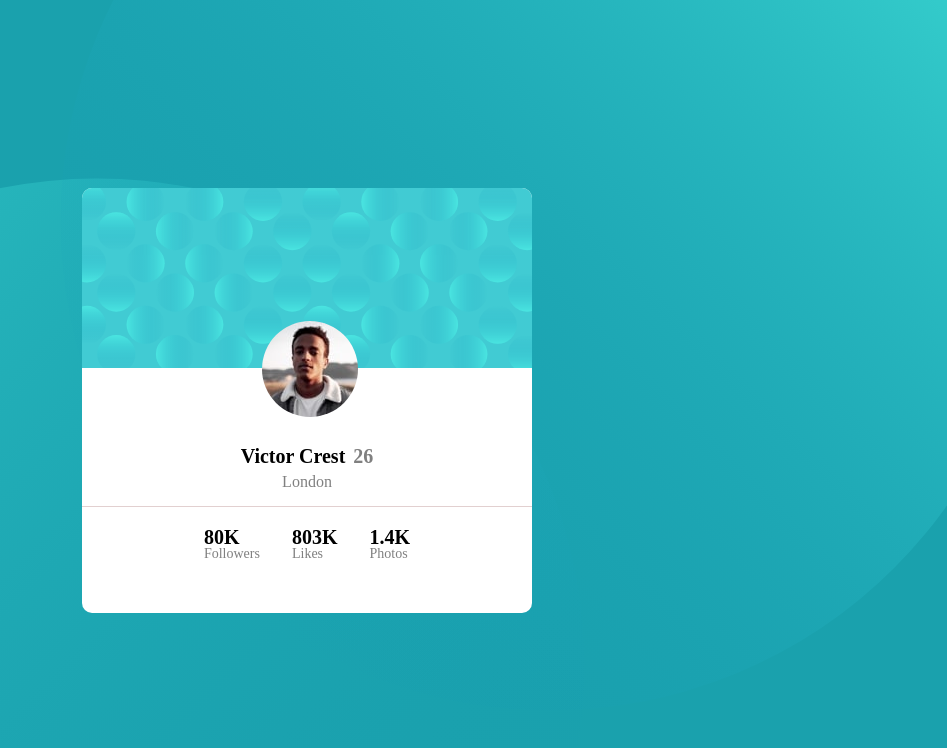
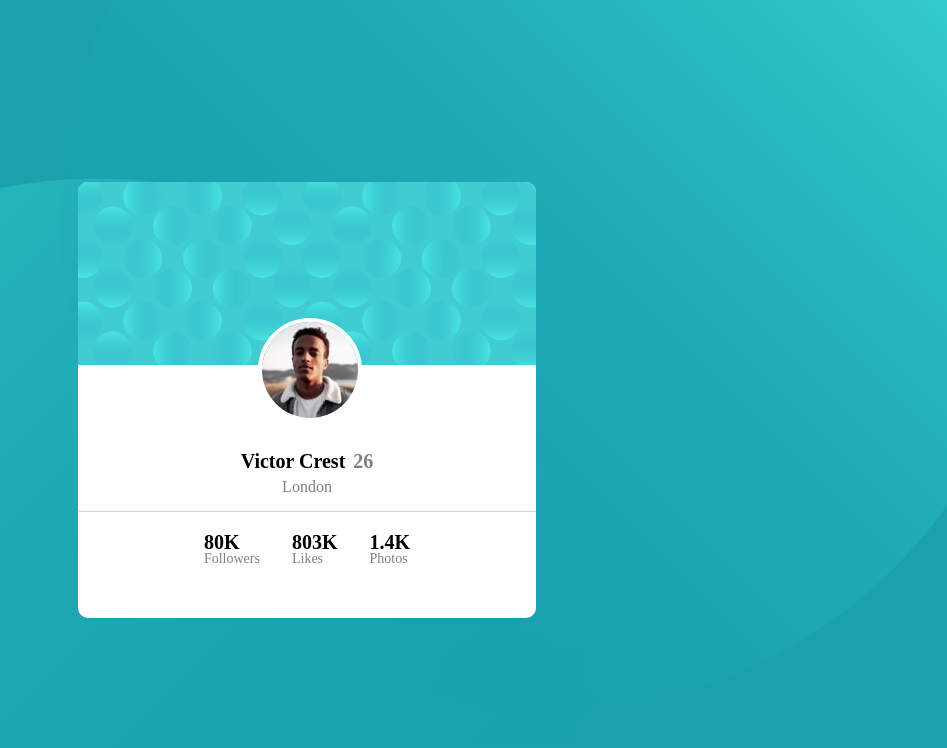
Before and after one commit to KaioJesus/Profile-card, a plain HTML site: page index.html in a window 1280 px wide. Shown: the whole page, without its empty margins (333-1280 px from the left). Drawn offline with Linux system fonts and the light colour scheme.

Commit message:
add border to image and all is completed

```diff
--- a/style.css
+++ b/style.css
@@ -32,6 +32,7 @@ main{
     position: relative;
     top: -50px;
     left: 104px;
+    border: 4px solid white;
 }
 
 .card__name__age{
```
